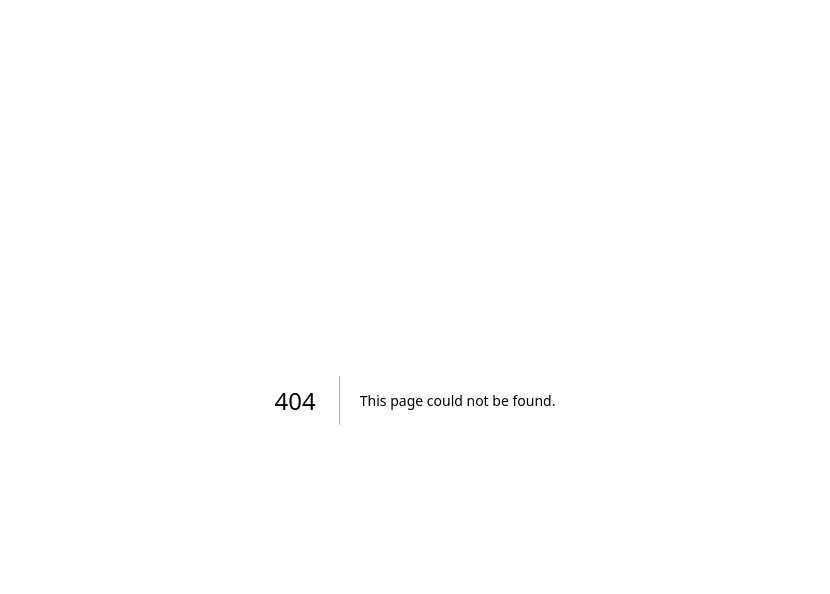
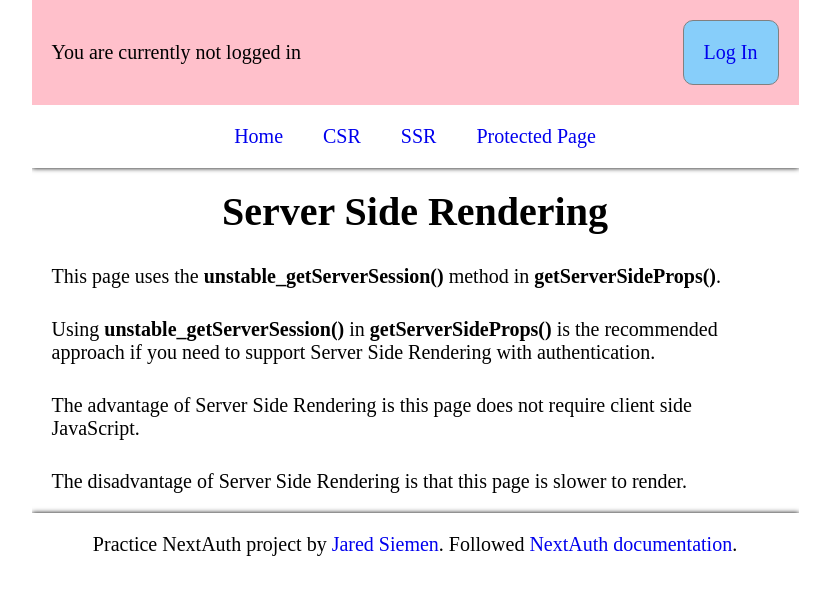
Before and after one commit to siemenjm/nextauth-practice, a Next.js app: page /ssr in a window 1280 px wide. Before the commit this address had no page. Shown: the top 594 px of the page, without its empty margins (225-1055 px from the left). Built offline with nearby package versions, Linux system fonts and the light colour scheme; no server answers.

Commit message:
Add ssr page

```diff
--- /dev/null
+++ b/pages/ssr.tsx
@@ -0,0 +1,43 @@
+import { GetServerSidePropsContext } from 'next';
+import { Session, unstable_getServerSession } from 'next-auth';
+import Layout from '../components/Layout';
+import { authOptions } from './api/auth/[...nextauth]';
+
+export default function ssr({ session }: { session: Session }) {
+  console.log(session);
+
+  return (
+    <Layout>
+      <h1>Server Side Rendering</h1>
+      <p>
+        This page uses the <strong>unstable_getServerSession()</strong> method
+        in <strong>getServerSideProps()</strong>.
+      </p>
+      <p>
+        Using <strong>unstable_getServerSession()</strong> in{' '}
+        <strong>getServerSideProps()</strong> is the recommended approach if you
+        need to support Server Side Rendering with authentication.
+      </p>
+      <p>
+        The advantage of Server Side Rendering is this page does not require
+        client side JavaScript.
+      </p>
+      <p>
+        The disadvantage of Server Side Rendering is that this page is slower to
+        render.
+      </p>
+    </Layout>
+  );
+}
+
+export async function getServerSideProps(context: GetServerSidePropsContext) {
+  return {
+    props: {
+      session: await unstable_getServerSession(
+        context.req,
+        context.res,
+        authOptions
+      ),
+    },
+  };
+}
```
